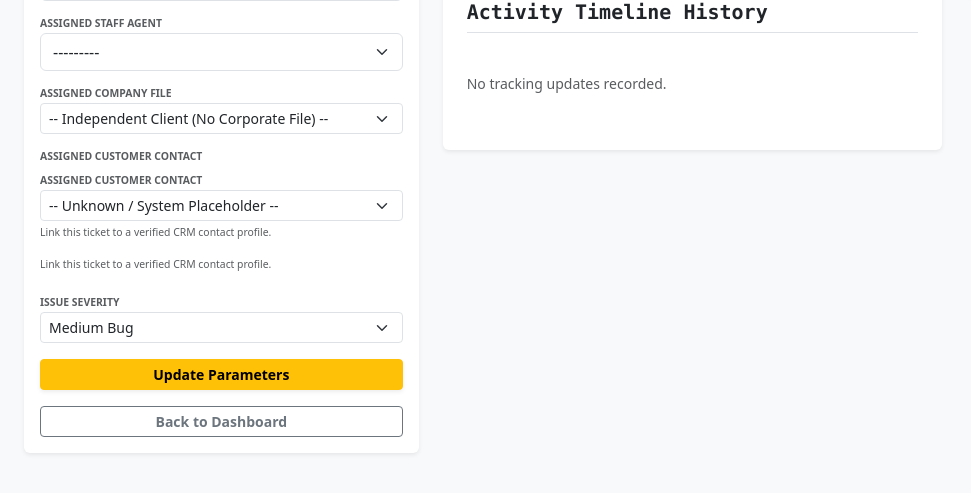
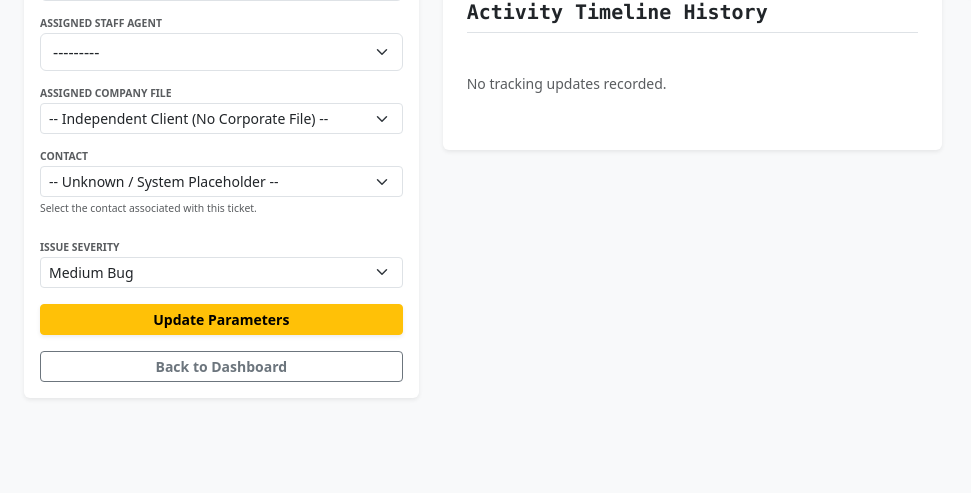
Before and after one commit to smashburn55/Helpdesk-django, a Django app: template ticketApp/templates/ticketApp/ticket_by_id.html in a window 1280 px wide. Shown: the part 246-739 px from the top of the page, without its empty margins (0-971 px from the left). Run offline with Django 5.2, Linux system fonts and the light colour scheme; the template is opened without the code that fills it: values that come from a table or form of the project are taken from there, others are empty; some libraries are stand-ins or nearby versions.

Commit message:
Clean up ticket contact selector layout

```diff
--- a/ticketApp/templates/ticketApp/ticket_by_id.html
+++ b/ticketApp/templates/ticketApp/ticket_by_id.html
@@ -28,20 +28,20 @@
                 </div>
 
                 <!-- 👤 DIRECT HTML CONTACT SELECTOR MATRIX -->
-                <div class="mb-3">
-                    <label class="form-label small fw-bold text-muted text-uppercase mb-0" style="font-size: 0.65rem;">Assigned Customer Contact</label>
-                            <!-- 👤 RESTORED SECURE CUSTOMER CONTACT PICKER -->
-        <div class="mb-3">
-            <label class="form-label small fw-bold text-muted text-uppercase mb-0" style="font-size: 0.65rem;">Assigned Customer Contact</label>
+                <!-- Contact selection -->
+<div class="mb-3">
+    <label class="form-label small fw-bold text-muted text-uppercase mb-0"
+           style="font-size: 0.65rem;">
+        Contact
+    </label>
 
-            <!-- FIXED: Restores Django's secure form tag which prevents data stripping on POST -->
-            {{ status_form.crm_contact }}
+    {{ status_form.crm_contact }}
 
-            <small class="text-muted d-block mt-1" style="font-size: 0.65rem;">Link this ticket to a verified CRM contact profile.</small>
-        </div>
-
-                    <small class="text-muted d-block mt-1" style="font-size: 0.65rem;">Link this ticket to a verified CRM contact profile.</small>
-                </div>
+    <small class="text-muted d-block mt-1"
+           style="font-size: 0.65rem;">
+        Select the contact associated with this ticket.
+    </small>
+</div>
 
                 <div class="mb-3">
                     <label class="form-label small fw-bold text-muted text-uppercase mb-0" style="font-size: 0.65rem;">Issue Severity</label>
```
